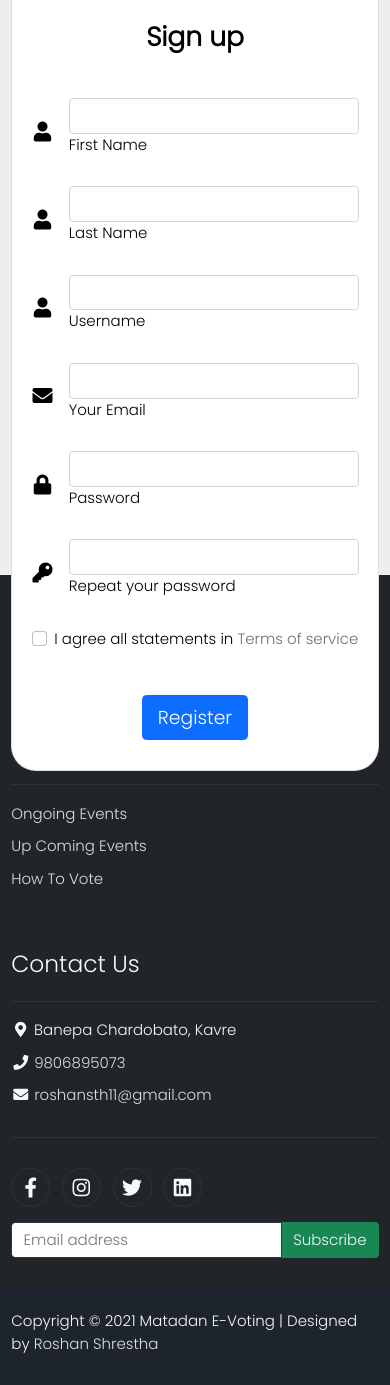
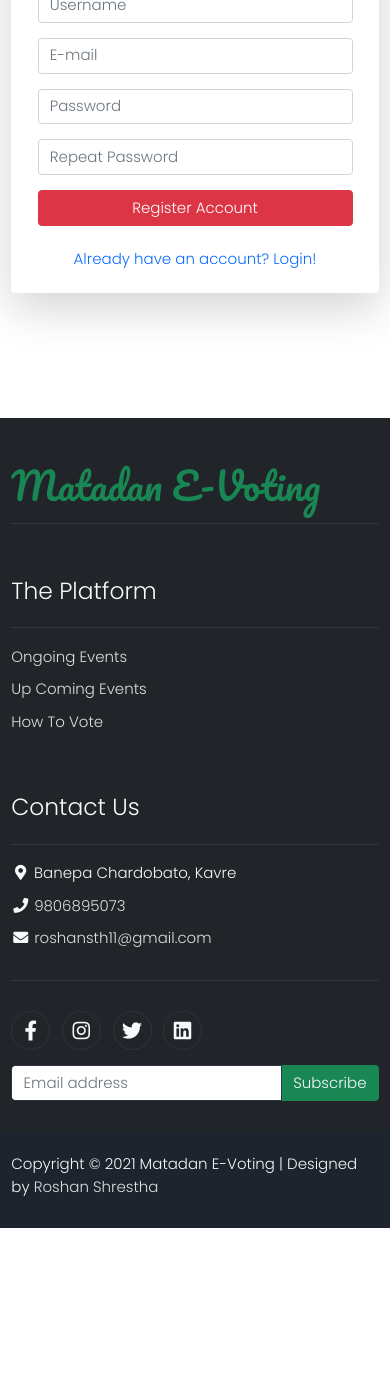
Before and after one commit to maggot08/election_system, a Django app: page /signup in a window 390 px wide. Shown: the part 340-1725 px from the top of the page. After the commit the page ends 1568 px from the top, so only its background shows below. Run offline with Django 3.2, Linux system fonts and the light colour scheme; some libraries are stand-ins or nearby versions.

Commit message:
Signup page added.

```diff
--- a/static/css/style1.css
+++ b/static/css/style1.css
@@ -57,7 +57,7 @@ ul {
 .navbar-expand-md .navbar-nav .nav-links:hover {
     border-top:5px solid #e74c3c;
 }
-.navbar-nav button{
+.navbar-nav .button{
     padding: 1.2rem 0;
 }
 .navbar-nav .btn-login{
--- a/templates/dashboard/main.html
+++ b/templates/dashboard/main.html
@@ -7,8 +7,7 @@
     <title>{% block title %}{% endblock title %}</title>
     <link rel="shortcut icon" type="image/x-icon" href="{% static '/img/icon.png' %}">
     <link rel="stylesheet" href="{% static '/css/bootstrap.min.css' %}">
-    <link rel="stylesheet"
-    href="https://fonts.googleapis.com/css?family=Nunito:200,200i,300,300i,400,400i,600,600i,700,700i,800,800i,900,900i">
+    <link rel="stylesheet" href="https://fonts.googleapis.com/css?family=Nunito:200,200i,300,300i,400,400i,600,600i,700,700i,800,800i,900,900i">
     <link rel="stylesheet" href="https://use.fontawesome.com/releases/v5.12.0/css/all.css">
     <link rel="stylesheet" href="https://cdnjs.cloudflare.com/ajax/libs/font-awesome/4.7.0/css/font-awesome.min.css">
     <link rel="stylesheet" href="{% static '/fonts/fontawesome5-overrides.min.css' %}">
--- a/templates/login.html
+++ b/templates/login.html
@@ -6,7 +6,7 @@
     <div class="col-md-5">
       <div class="box shadow-lg p-4 bg-body rounded">
         <h3 class="mb-4 text-center fs-1">Log In</h3>
-        <form mb-3 method="POST" action="/handlelogin">
+        <form class="mb-3" method="POST" action="/handlelogin">
           {% csrf_token %}
           <div class="form-floating mb-3">
             <input
@@ -35,6 +35,9 @@
             Log In
           </button>
         </form>
+        <div class="text-center mt-4 text-decoration-underline">
+          <a href="signup" class=" link-primary ">Create an Account!</a>
+        </div>
       </div>
     </div>
   </div>
--- a/templates/signup.html
+++ b/templates/signup.html
@@ -1,96 +1,49 @@
 {% extends 'base.html' %}
 {% block title %}|Matadan - Login Page|{% endblock title %}
 {%block body %}
-<section class="vh-100" style="background-color: #eee;">
-    <div class="container h-100">
-      <div class="row d-flex justify-content-center align-items-center h-100">
-        <div class="col-lg-12 col-xl-11">
-          <div class="card text-black" style="border-radius: 25px;">
-            <div class="card-body p-md-5">
-              <div class="row justify-content-center">
-                <div class="col-md-10 col-lg-6 col-xl-5 order-2 order-lg-1">
 
-                  <p class="text-center h1 fw-bold mb-5 mx-1 mx-md-4 mt-4">Sign up</p>
-
+<div class="container container-fluid" style="margin-top:85px; margin-bottom:125px;">
+  <div class="row content d-flex justify-content-center align-item-center">
+    <div class="col-md-6">
+      <div class="box shadow-lg p-4 bg-body rounded">
+          <h4 class="text-center mb-4">Create an Account!</h4>
                       <form class="mx-1 mx-md-4" method="POST" action="/handlesignup">
                         {% csrf_token %}
-                    <div class="d-flex flex-row align-items-center mb-4">
-                      <i class="fas fa-user fa-lg me-3 fa-fw"></i>
-                      <div class="form-outline flex-fill mb-0">
-                        <input type="text" id="signupfname" name="signupfname" class="form-control" />
-                        <label class="form-label">First Name</label>
+                          <div class="row mb-3">
+                              <div class="col-sm-6 mb-3 mb-sm-0">
+                                <input class="form-control form-rounded" type="text" id="signupfname" placeholder="First Name" name="signupfname">
+                              </div>
+                              <div class="col-sm-6">
+                                <input type="text" id="signuplname" name="signuplname" class="form-control" placeholder="Last Name">
                               </div>
                           </div>
-
-                    <div class="d-flex flex-row align-items-center mb-4">
-                      <i class="fas fa-user fa-lg me-3 fa-fw"></i>
-                      <div class="form-outline flex-fill mb-0">
-                        <input type="text" id="signuplname" name="signuplname" class="form-control" />
-                        <label class="form-label">Last Name</label>
+                          <div class="mb-3">
+                            <input type="text" name="signupusername" id="signupusername" class="form-control" placeholder="Username">
+                          </div>
+                          <div class="mb-3">
+                            <input type="email" id="signupemail" name="signupemail" class="form-control" placeholder="E-mail">
+                          </div>
+                          <div class="row mb-3">
+                              <div class="col-sm-6 mb-3 mb-sm-0">
+                                <input type="password" id="signuppassword" name="signuppassword" class="form-control" placeholder="Password">
+                              </div>
+                              <div class="col-sm-6">
+                                <input type="password" id="signuppassword2" name="signuppassword2" class="form-control" placeholder="Repeat Password">
                               </div>
                           </div>
-
-                    <div class="d-flex flex-row align-items-center mb-4">
-                        <i class="fas fa-user fa-lg me-3 fa-fw"></i>
-                        <div class="form-outline flex-fill mb-0">
-                          <input type="text" name="signupusername" id="signupusername" class="form-control" />
-                          <label class="form-label" for="form3Example1c">Username</label>
-                        </div>
-                      </div>
-
-                    <div class="d-flex flex-row align-items-center mb-4">
-                      <i class="fas fa-envelope fa-lg me-3 fa-fw"></i>
-                      <div class="form-outline flex-fill mb-0">
-                        <input type="email" id="signupemail" name="signupemail" class="form-control" />
-                        <label class="form-label">Your Email</label>
-                      </div>
-                    </div>
-
-                    <div class="d-flex flex-row align-items-center mb-4">
-                      <i class="fas fa-lock fa-lg me-3 fa-fw"></i>
-                      <div class="form-outline flex-fill mb-0">
-                        <input type="password" id="signuppassword" name="signuppassword" class="form-control" />
-                        <label class="form-label">Password</label>
-                      </div>
-                    </div>
-
-                    <div class="d-flex flex-row align-items-center mb-4">
-                      <i class="fas fa-key fa-lg me-3 fa-fw"></i>
-                      <div class="form-outline flex-fill mb-0">
-                        <input type="password" id="signuppassword2" name="signuppassword2" class="form-control" />
-                        <label class="form-label">Repeat your password</label>
-                      </div>
-                    </div>
-
-                    <div class="form-check d-flex justify-content-center mb-5">
-                      <input
-                        class="form-check-input me-2"
-                        type="checkbox"
-                        value=""
-                        id="form2Example3c"
-                      />
-                      <label class="form-check-label" for="form2Example3">
-                        I agree all statements in <a href="#!">Terms of service</a>
-                      </label>
-                    </div>
-
-                    <div class="d-flex justify-content-center mx-4 mb-3 mb-lg-4">
-                      <button type="submit" class="btn btn-primary btn-lg">Register</button>
-                    </div>
+                          <button class="btn btn-danger d-block btn-user w-100" type="submit">Register Account
+                          </button>
 
                       </form>
 
-                </div>
-                <div class="col-md-10 col-lg-6 col-xl-7 d-flex align-items-center order-1 order-lg-2">
+                      <div class="text-center mt-4">
 
-                  <img src="https://mdbootstrap.com/img/Photos/new-templates/bootstrap-registration/draw1.png" class="img-fluid" alt="Sample image">
-
+                        <a class="link-primary" href="login">Already have an account? Login!</a>
                       </div>
                   </div>
               </div>
           </div>
   </div>
 </div>
-    </div>
-  </section>
+
 {% endblock body %}
```
Also changed, not shown: db.sqlite3. Lines whose indentation alone changed are shown as unchanged.
